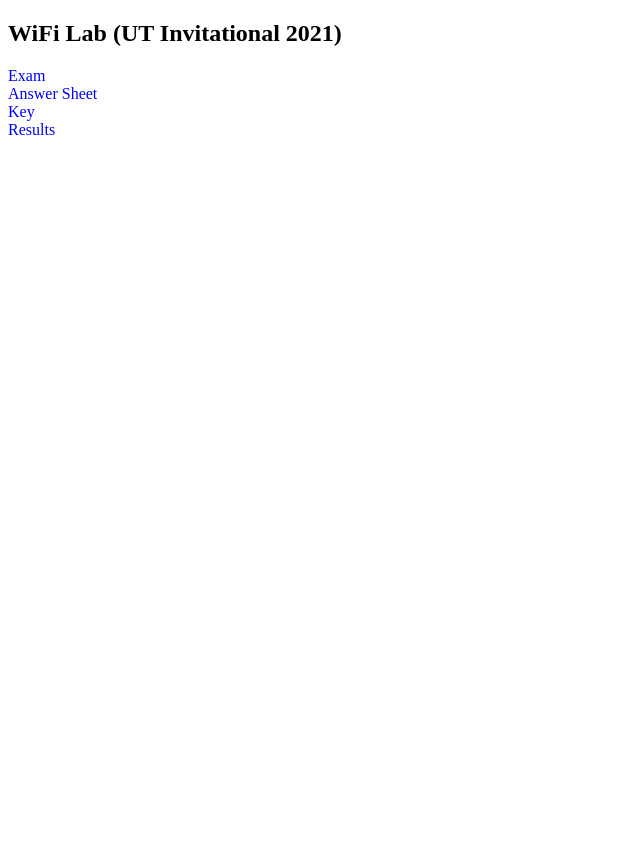
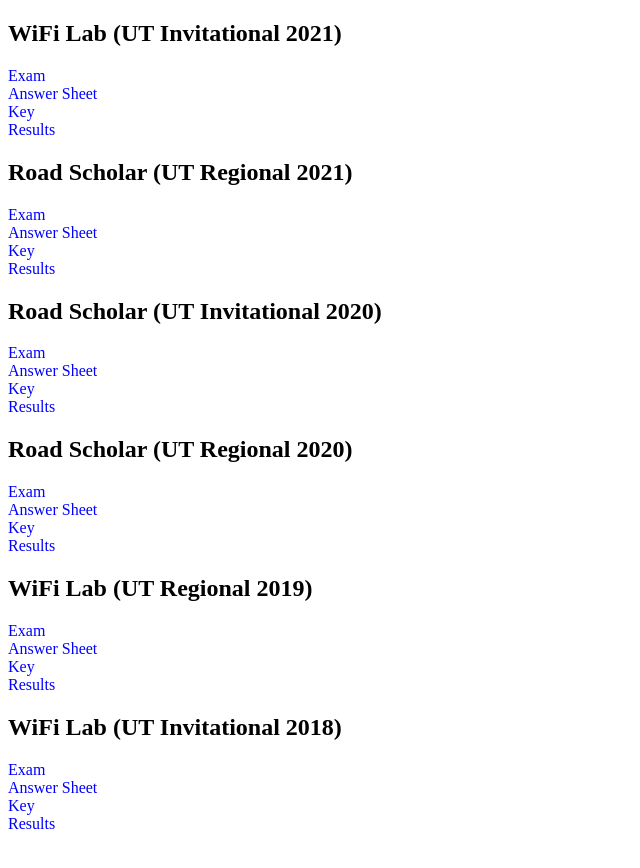
Before and after one commit to taleff/taleff.github.io, a Jekyll site: the page built from scioly.html, in a window 1280 px wide. Shown: the top 868 px of the page, without its empty margins (0-640 px from the left). Built offline with Jekyll 4.4.1, drawn with Linux system fonts in a browser that asks for light colours.

Commit message:
Update scioly.yml

```diff
--- a/_data/scioly.yml
+++ b/_data/scioly.yml
@@ -5,3 +5,43 @@
   key-url:
   results-url:
   graphic:
+
+- event: Road Scholar
+  tournament: UT Regional 2021
+  exam-url:
+  answer-sheet-url:
+  key-url:
+  results-url:
+  graphic:
+
+- event: Road Scholar
+  tournament: UT Invitational 2020
+  exam-url:
+  answer-sheet-url:
+  key-url:
+  results-url:
+  graphic:
+
+- event: Road Scholar
+  tournament: UT Regional 2020
+  exam-url:
+  answer-sheet-url:
+  key-url:
+  results-url:
+  graphic:
+
+- event: WiFi Lab
+  tournament: UT Regional 2019
+  exam-url:
+  answer-sheet-url:
+  key-url:
+  results-url:
+  graphic:
+
+- event: WiFi Lab
+  tournament: UT Invitational 2018
+  exam-url:
+  answer-sheet-url:
+  key-url:
+  results-url:
+  graphic:
```
